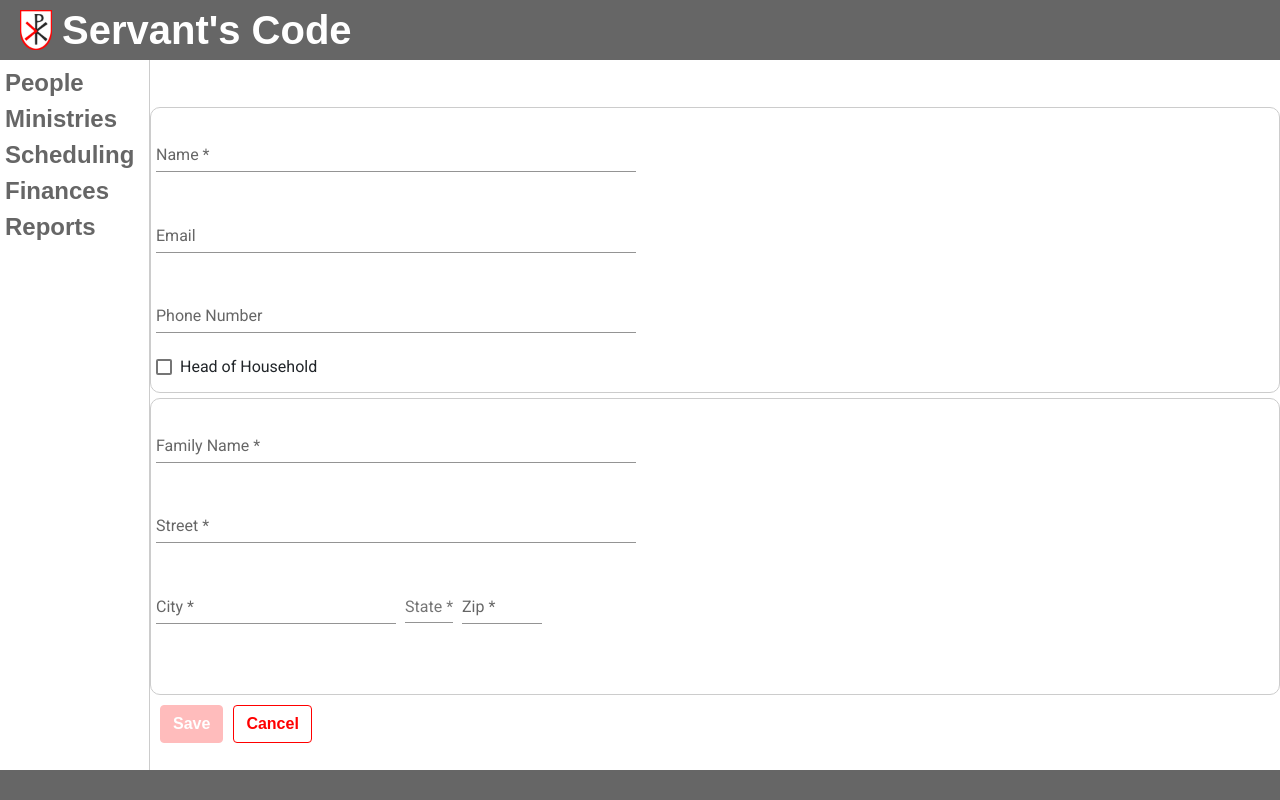
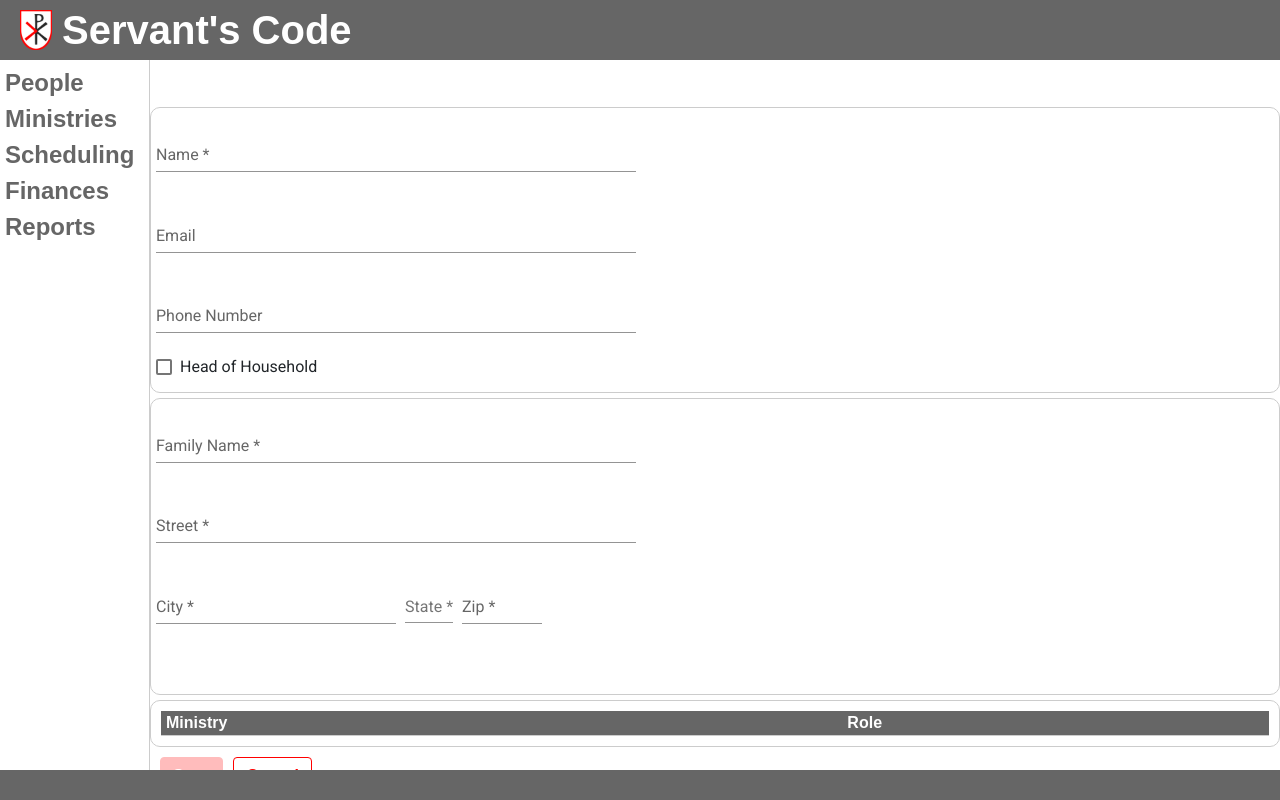
Before and after one commit to servantscode/parish-manager-ui, an Angular app: page /person/detail in a window 1280 px wide. Built offline with nearby package versions, Linux system fonts and the light colour scheme.

Commit message:
Added: * not found * ministry cross reference to person detail

```diff
--- a/src/app/app-routing.module.ts
+++ b/src/app/app-routing.module.ts
@@ -6,6 +6,7 @@ import { PersonDetailComponent } from './person-detail/person-detail.component';
 import { FamilyDetailComponent } from './family-detail/family-detail.component';
 import { MinistryListComponent } from './ministry-list/ministry-list.component';
 import { MinistryDetailComponent } from './ministry-detail/ministry-detail.component';
+import { NotFoundComponent } from './not-found/not-found.component';
 
 const routes: Routes = [
   { path: 'people', component: PeopleListComponent },
@@ -17,7 +18,7 @@ const routes: Routes = [
   { path: 'ministry/detail', component: MinistryDetailComponent },
   { path: 'ministry/detail/:id', component: MinistryDetailComponent },
   { path: '', redirectTo: '/people', pathMatch: 'full' },
-  { path: '**', component: PeopleListComponent }
+  { path: '**', component: NotFoundComponent }
 ];
 
 @NgModule({
--- a/src/app/app.module.ts
+++ b/src/app/app.module.ts
@@ -21,6 +21,7 @@ import { PeopleListComponent } from './people-list/people-list.component';
 import { MinistryListComponent } from './ministry-list/ministry-list.component';
 import { MinistryDetailComponent } from './ministry-detail/ministry-detail.component';
 import { MinistryMemberListComponent } from './ministry-member-list/ministry-member-list.component';
+import { NotFoundComponent } from './not-found/not-found.component';
 
 @NgModule({
   declarations: [
@@ -33,7 +34,8 @@ import { MinistryMemberListComponent } from './ministry-member-list/ministry-mem
     PeopleListComponent,
     MinistryListComponent,
     MinistryDetailComponent,
-    MinistryMemberListComponent
+    MinistryMemberListComponent,
+    NotFoundComponent
   ],
   imports: [
     BrowserModule,
--- a/src/app/ministry-detail/ministry-detail.component.html
+++ b/src/app/ministry-detail/ministry-detail.component.html
@@ -16,7 +16,7 @@
 
   </div>
   <div class="container rounded-rect">
-    <app-ministry-member-list [enrollments]="enrollments" [ministryId]="ministry.id"></app-ministry-member-list>
+    <app-ministry-member-list [enrollments]="enrollments" [ministryId]="ministry.id" [columns]="['member', 'role']"></app-ministry-member-list>
   </div>
   <div class="container">
     <button class="btn btn-primary" type="submit" [disabled]="!ministryForm.valid">Save</button>
--- a/src/app/ministry-member-list/ministry-member-list.component.html
+++ b/src/app/ministry-member-list/ministry-member-list.component.html
@@ -1,22 +1,33 @@
-<div class="container-fluid">
-  <form name="enrollmentForm" [formGroup]="enrollmentForm" (ngSubmit)="addMember()">
+<form name="enrollmentForm" [formGroup]="enrollmentForm" (ngSubmit)="addMembership()">
+  <div class="container-fluid">
     <table>
       <thead>
         <tr>
-          <th>Member</th>
-          <th>Role</th>
+          <th *ngIf="columns.includes('ministry')">Ministry</th>
+          <th *ngIf="columns.includes('member')">Member</th>
+          <th *ngIf="columns.includes('role')">Role</th>
         </tr>
       </thead>
-      <tbody (mouseleave)="highlightPerson(null)">
-        <tr *ngFor="let member of enrollments" (mouseover)="highlightPerson(member)" (click)="viewPerson(member.personId)" [ngClass] = "{'highlight' : member === highlightedEnrollment}">
-          <td>{{member.personName}}</td>
-          <td>{{member.role}}</td>
+      <tbody (mouseleave)="highlightEnrollment(null)">
+        <tr *ngFor="let enrollment of enrollments" (mouseover)="highlightEnrollment(enrollment)"  [ngClass] = "{'highlight' : enrollment === highlightedEnrollment}">
+          <td *ngIf="columns.includes('ministry')" (click)="viewMinistry(enrollment.ministryId)">{{enrollment.ministryName}}</td>
+          <td *ngIf="columns.includes('member')" (click)="viewPerson(enrollment.personId)">{{enrollment.personName}}</td>
+          <td *ngIf="columns.includes('role')">{{enrollment.role}}</td>
         </tr>
-        <tr *ngIf="newMember">
+        <tr *ngIf="newEnrollment">
           <input type="hidden" formControlName="ministryId">
-          <td>
-            <input type="hidden" formControlName="personId"/>
-
+          <input type="hidden" formControlName="personId"/>
+          <td *ngIf="columns.includes('ministry')">
+            <mat-form-field>
+              <input type="text" placeholder="Ministry" aria-label="Ministry Name" matInput formControlName="ministryName" [matAutocomplete]="auto">
+              <mat-autocomplete #auto="matAutocomplete" [displayWith]="selectMinistryName" (optionSelected)="selectMinistry($event)">
+                <mat-option *ngFor="let ministry of filteredMinistries | async" [value]="ministry">
+                  {{ministry.name}}
+                </mat-option>
+              </mat-autocomplete>
+            </mat-form-field>
+          </td>
+          <td *ngIf="columns.includes('member')">
             <mat-form-field>
               <input type="text" placeholder="Name" aria-label="Member Name" matInput formControlName="personName" [matAutocomplete]="auto">
               <mat-autocomplete #auto="matAutocomplete" [displayWith]="selectName" (optionSelected)="selectPerson($event)">
@@ -26,19 +37,21 @@
               </mat-autocomplete>
             </mat-form-field>
           </td>
-          <td>
+          <td *ngIf="columns.includes('role')">
             <mat-form-field appearance="standard" class="input-standard">
               <mat-label>Role</mat-label>
               <input matInput formControlName="role" required/>
             </mat-form-field>
-
-            <button class="btn btn-primary" type="submit" [disabled]="!enrollmentForm.valid">Save</button>
           </td>
         </tr>
       </tbody>
     </table>
-  </form>
-</div>
-<div class="container-fluid align-right">
-  <button *ngIf="!newMember" type="button" class="btn btn-primary" (click)="newMembership()">Add Member</button>
-</div>
+  </div>
+  <div *ngIf="!newEnrollment && (ministryId > 0 || personId > 0)" class="container-fluid align-right">
+    <button type="button" class="btn btn-primary" (click)="newMembership()">Add...</button>
+  </div>
+  <div *ngIf="newEnrollment" class="container-fluid align-right">
+    <button class="btn btn-primary" type="submit" [disabled]="!enrollmentForm.valid">Save</button>
+    <button type="button" class="btn btn-outline-primary" (click)="clearEnrollmentForm()">Cancel</button>
+  </div>
+</form>
--- a/src/app/ministry-member-list/ministry-member-list.component.ts
+++ b/src/app/ministry-member-list/ministry-member-list.component.ts
@@ -1,13 +1,15 @@
 import { Component, OnInit, Input } from '@angular/core';
 import { FormBuilder, Validators } from '@angular/forms';
 import { Observable } from 'rxjs';
-import { tap, map, switchMap, startWith, debounceTime } from 'rxjs/operators'
+import { tap, map, filter, switchMap, startWith, debounceTime } from 'rxjs/operators'
 
 import { Router } from '@angular/router';
 import { Enrollment } from '../enrollment';
 import { EnrollmentService } from '../services/enrollment.service';
-import { Person } from '../person'
+import { Person } from '../person';
 import { PersonService } from '../services/person.service';
+import { Ministry } from '../ministry';
+import { MinistryService } from '../services/ministry.service';
 
 @Component({
   selector: 'app-ministry-member-list',
@@ -18,10 +20,13 @@ export class MinistryMemberListComponent implements OnInit {
 
   @Input() enrollments: Enrollment[];
   @Input() ministryId: number;
+  @Input() personId: number;
+  @Input() columns: string[];
 
-  newMember = false;
+  newEnrollment = false;
 
   filteredPersons: Observable<Person[]>;
+  filteredMinistries: Observable<Ministry[]>;
 
   enrollmentForm = this.fb.group({
       personId: ['', Validators.required],
@@ -36,6 +41,7 @@ export class MinistryMemberListComponent implements OnInit {
   constructor(private router: Router,
               private enrollmentService: EnrollmentService,
               private personService: PersonService,
+              private ministryService: MinistryService,
               private fb: FormBuilder) { }
 
   ngOnInit() {
@@ -45,12 +51,24 @@ export class MinistryMemberListComponent implements OnInit {
         map(value => typeof value === 'string' ? value : value.name),
         switchMap(value => this.personService.getPeople(0, 10, value)
           .pipe(
-              map(personResp => personResp.results),
+              map(resp => resp.results
+                .filter(person => !this.enrollments.find(enrollment => enrollment.personId == person.id)))
+            ))
+      );
+
+    this.filteredMinistries = this.enrollmentForm.get('ministryName').valueChanges
+      .pipe(
+        debounceTime(300),
+        map(value => typeof value === 'string' ? value : value.name),
+        switchMap(value => this.ministryService.getMinistries(0, 10, value)
+          .pipe(
+              map(resp => resp.results
+                .filter(ministry => !this.enrollments.find(enrollment => enrollment.ministryId == ministry.id)))
             ))
       );
   }
 
-  highlightPerson(enrollment: Enrollment) {
+  highlightEnrollment(enrollment: Enrollment) {
     this.highlightedEnrollment = enrollment;
   }
 
@@ -60,26 +78,49 @@ export class MinistryMemberListComponent implements OnInit {
     }
   }
 
+  viewMinistry(id: number): void {
+    if(id>0) {
+      this.router.navigate(['ministry', 'detail', id]);
+    }
+  }
+
   newMembership(): void {
-    this.newMember = true;
+    this.newEnrollment = true;
+    this.enrollmentForm.get('ministryId').setValue(this.ministryId);
+    this.enrollmentForm.get('personId').setValue(this.personId);
   }
 
   selectPerson(event: any): void {
     var selected = event.option.value;
     this.enrollmentForm.get('personName').setValue(selected.name);
     this.enrollmentForm.get('personId').setValue(selected.id);
-    this.enrollmentForm.get('ministryId').setValue(this.ministryId);
   }
 
-  addMember() {
+  selectMinistry(event: any): void {
+    var selected = event.option.value;
+    this.enrollmentForm.get('ministryName').setValue(selected.name);
+    this.enrollmentForm.get('ministryId').setValue(selected.id);
+  }
+
+  addMembership() {
     this.enrollmentService.createEnrollment(this.enrollmentForm.value).
         subscribe(() => {
-          this.newMember = false;
-          this.enrollmentForm.reset();
+          this.enrollments.push(this.enrollmentForm.value);
+          this.clearEnrollmentForm();
         });
+  }
+
+  clearEnrollmentForm() {
+    this.newEnrollment = false;
+    this.enrollmentForm.reset();
   }
 
   selectName(person?: Person): string | undefined {
     return person ? typeof person === 'string' ? person : person.name : undefined;
   }
+
+  selectMinistryName(ministry?: Ministry): string | undefined {
+    return ministry ? typeof ministry === 'string' ? ministry : ministry.name : undefined;
+  }
+
 }
--- /dev/null
+++ b/src/app/not-found/not-found.component.html
@@ -0,0 +1,3 @@
+<p>
+  Still building here... Stay tuned!
+</p>
--- a/src/app/people-list/people-list.component.ts
+++ b/src/app/people-list/people-list.component.ts
@@ -3,8 +3,6 @@ import { Person } from '../person';
 import { PersonService } from '../services/person.service';
 import { FamilyService } from '../services/family.service';
 import { Router } from '@angular/router';
-import { delay } from 'rxjs/operators'
-
 
 export enum KEY_CODE {
   PLUS = 107,
--- a/src/app/person-detail/person-detail.component.html
+++ b/src/app/person-detail/person-detail.component.html
@@ -58,61 +58,12 @@
     <br/>
     <app-family-member-list [members]="person.family.members" [familyId]="person.family.id"></app-family-member-list>
   </div>
+
+  <div class="container rounded-rect">
+    <app-ministry-member-list [enrollments]="enrollments" [personId]="person.id" [columns]="['ministry', 'role']"></app-ministry-member-list>
+  </div>
   <div class="container">
     <button class="btn btn-primary" type="submit" [disabled]="!personForm.valid">Save</button>
     <button class="btn btn-outline-primary" (click)="goBack()">Cancel</button>
   </div>
 </form>
-
-<!-- <div class="container rounded-rect">
-  <mat-form-field appearance="standard" class="input-standard">
-    <mat-label>Name</mat-label>
-    <input matInput [(ngModel)]="person.name" (keyup)="guessSurname()">
-  </mat-form-field><br/>
-
-  <mat-form-field appearance="standard" class="input-standard">
-    <mat-label>Email</mat-label>
-    <input matInput [(ngModel)]="person.email">
-  </mat-form-field><br/>
-
-  <mat-form-field appearance="standard" class="input-standard">
-    <mat-label>Phone Number</mat-label>
-    <input matInput [(ngModel)]="person.phoneNumber">
-  </mat-form-field><br/>
-
-  <mat-checkbox [(ngModel)]="person.headOfHousehold"> Head of Household</mat-checkbox>
-</div>
-<div class="container rounded-rect">
-  <mat-form-field appearance="standard" class="input-standard">
-    <mat-label>Family Name</mat-label>
-    <input matInput [(ngModel)]="person.family.surname">
-  </mat-form-field><br/>
-
-  <mat-form-field appearance="standard" class="input-standard">
-    <mat-label>Street</mat-label>
-    <input matInput [(ngModel)]="person.family.address.street1">
-  </mat-form-field><br/>
-
-  <mat-form-field appearance="standard" class="input-small">
-    <mat-label>City</mat-label>
-    <input matInput [(ngModel)]="person.family.address.city">
-  </mat-form-field>&nbsp;
-
-  <mat-form-field appearance="standard" class="input-2">
-    <mat-label>State</mat-label>
-    <input matInput [(ngModel)]="person.family.address.state">
-  </mat-form-field>&nbsp;
-
-  <mat-form-field appearance="standard" class="input-5">
-    <mat-label>Zip</mat-label>
-    <input matInput [(ngModel)]="person.family.address.zip">
-  </mat-form-field>
-
-  <br/>
-  <app-family-member-list [members]="person.family.members" [familyId]="person.family.id"></app-family-member-list>
- </div>
-<div class="container">
-  <button class="btn btn-primary" (click)="save()">Save</button>
-  <button class="btn btn-outline-primary" (click)="goBack()">Cancel</button>
-</div>
- -->
--- a/src/app/person-detail/person-detail.component.ts
+++ b/src/app/person-detail/person-detail.component.ts
@@ -8,6 +8,8 @@ import { Person } from '../person';
 import { Family } from '../family';
 import { PersonService } from '../services/person.service';
 import { FamilyService } from '../services/family.service';
+import { Enrollment } from '../enrollment';
+import { EnrollmentService } from '../services/enrollment.service';
 import { SCValidation } from '../validation';
 
 import { FamilyMemberListComponent } from '../family-member-list/family-member-list.component'
@@ -24,6 +26,7 @@ export enum KEY_CODE {
 })
 export class PersonDetailComponent implements OnInit {
   private person: Person;
+  private enrollments: Enrollment[];
 
   personForm = this.fb.group({
       id: [''],
@@ -50,6 +53,7 @@ export class PersonDetailComponent implements OnInit {
               private route: ActivatedRoute,
               private personService: PersonService,
               private familyService: FamilyService,
+              private enrollmentService: EnrollmentService,
               private fb: FormBuilder) { }
 
   ngOnInit() {
@@ -93,6 +97,10 @@ export class PersonDetailComponent implements OnInit {
           }
           this.person = person;
           this.personForm.patchValue(person);
+          this.enrollmentService.getEnrollmentsForPerson(person.id).
+            subscribe(enrollments => {
+              this.enrollments = enrollments;
+            });
         });
     } else if (familyId > 0) {
       this.familyService.getFamily(familyId).
```
Also changed, not shown: src/app/not-found/not-found.component.ts (added, +19 -0 lines), src/app/not-found/not-found.component.scss (added), 1 other file (tests, documents, lock files or other folders).
